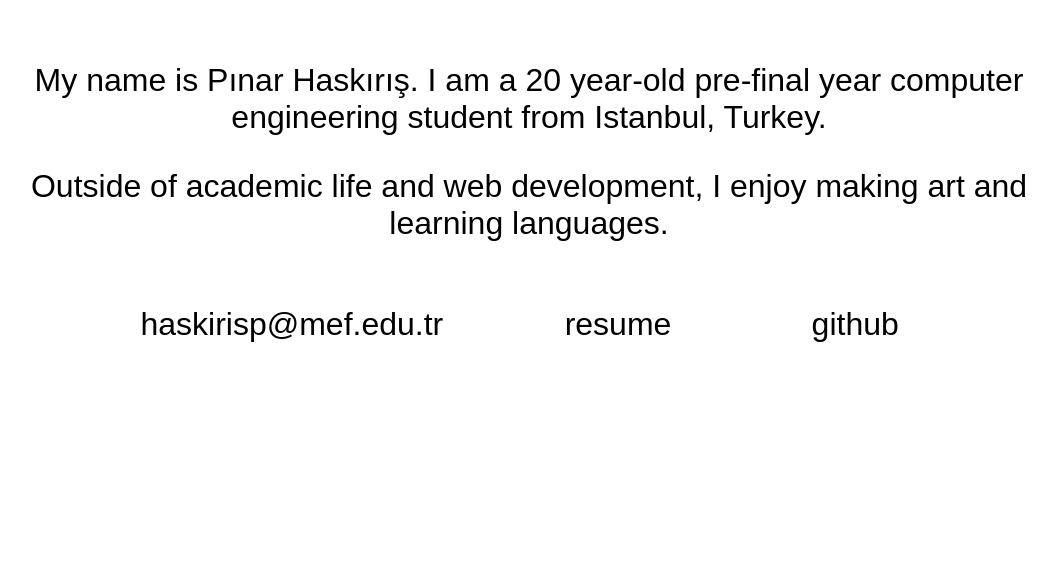
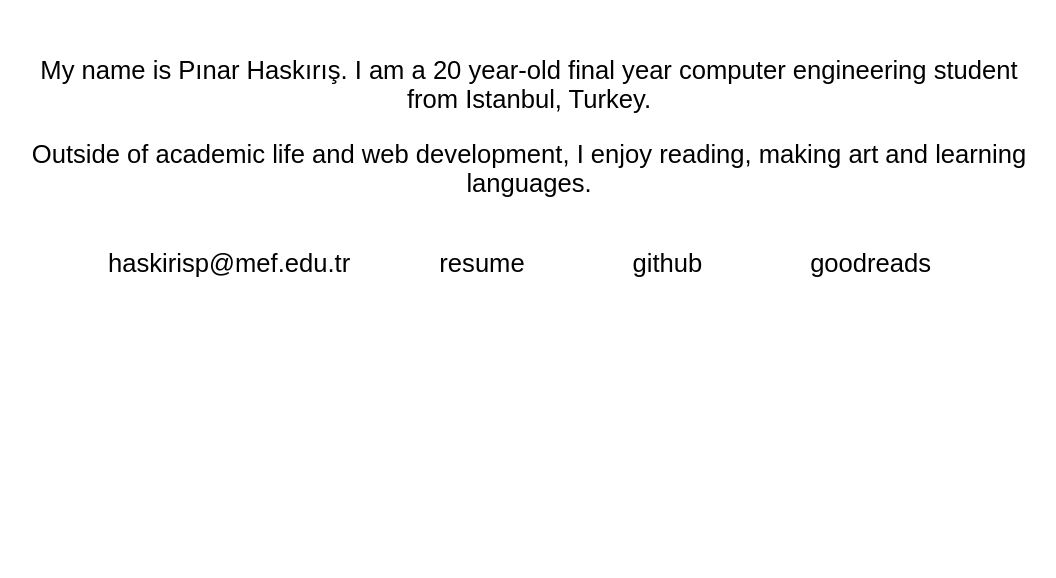
Before and after one commit to pinarhaskiris/personal-website, a React (Create React App) app: page / in a window 1280 px wide. Shown: the part 782-1360 px from the top of the page, without its empty margins (111-1167 px from the left). Built offline with nearby package versions, Linux system fonts and the light colour scheme; a web font is replaced by a local one.

Commit message:
added goodreads link and updated about text

```diff
--- a/src/App.js
+++ b/src/App.js
@@ -1,6 +1,5 @@
 import { useState } from 'react'
 import BigHeader from './components/BigHeader'
-import Navbar from './components/Navbar'
 import Projects from './components/Projects'
 import Button from './components/Button'
 import DesignProject from './components/DesignProject'
@@ -26,10 +25,10 @@ function App() {
       <div id="about" className="bodyText">
         <p>
           My name is Pınar Haskırış.
-          I am a 20 year-old pre-final year computer engineering student from Istanbul, Turkey.
+          I am a 20 year-old final year computer engineering student from Istanbul, Turkey.
         </p>
         <p>
-          Outside of academic life and web development, I enjoy making art and learning languages.
+          Outside of academic life and web development, I enjoy reading, making art and learning languages.
         </p>
         <div className="bodyText contact">
           <p>haskirisp@mef.edu.tr</p>
@@ -37,6 +36,9 @@ function App() {
           onClick={ () => window.open('https://drive.google.com/file/d/13Al8gmNrSIx8m-eV-nNovCUAYXu3SvV0/view?usp=sharing')}/>
           <Button text='github' section="contact_btn"
           onClick={ () => window.open('https://github.com/pinarhaskiris')}/>
+          <Button text='goodreads' section="contact_btn"
+          onClick={ () => window.open('https://www.goodreads.com/user/show/62826027-p-nar')}/>
+
         </div>
       </div>
 
--- a/src/index.css
+++ b/src/index.css
@@ -69,17 +69,16 @@ h6 {
 
 #about {
   margin: 15vw 10vw;
-  font-size: 15vw;
   padding-top: 10vw;
 }
 
 @media (min-width: 50px) {
   #about {
-    font-size: 5vw;
+    font-size: 4.5vw;
   }
 
   .contact_btn, .contact {
-    font-size: 4vw;
+    font-size: 3.5vw;
     margin: 3vw;
   }
 
@@ -87,11 +86,11 @@ h6 {
 
 @media (min-width: 700px) {
   #about {
-    font-size: 4vw;
+    font-size: 3.5vw;
   }
 
   .contact_btn, .contact {
-    font-size: 3vw;
+    font-size: 2.5vw;
     margin: 2vw;
   }
 
@@ -99,11 +98,11 @@ h6 {
 
 @media (min-width: 900px) {
   #about {
-    font-size: 2.5vw;
+    font-size: 2vw;
   }
 
   .contact_btn, .contact {
-    font-size: 2.5vw;
+    font-size: 2vw;
     margin: 1vw;
   }
 
```
Also changed, not shown: src/logo.svg (deleted).
